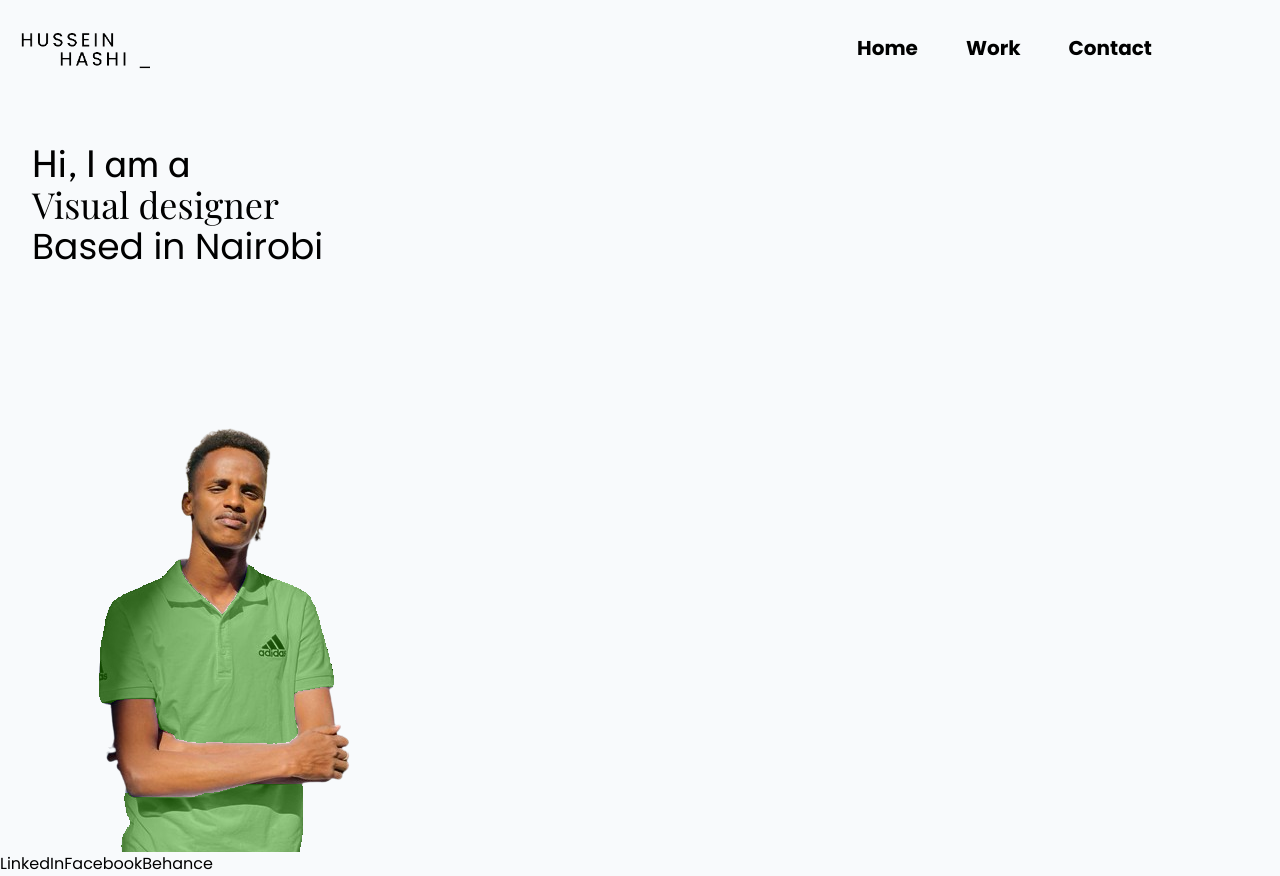
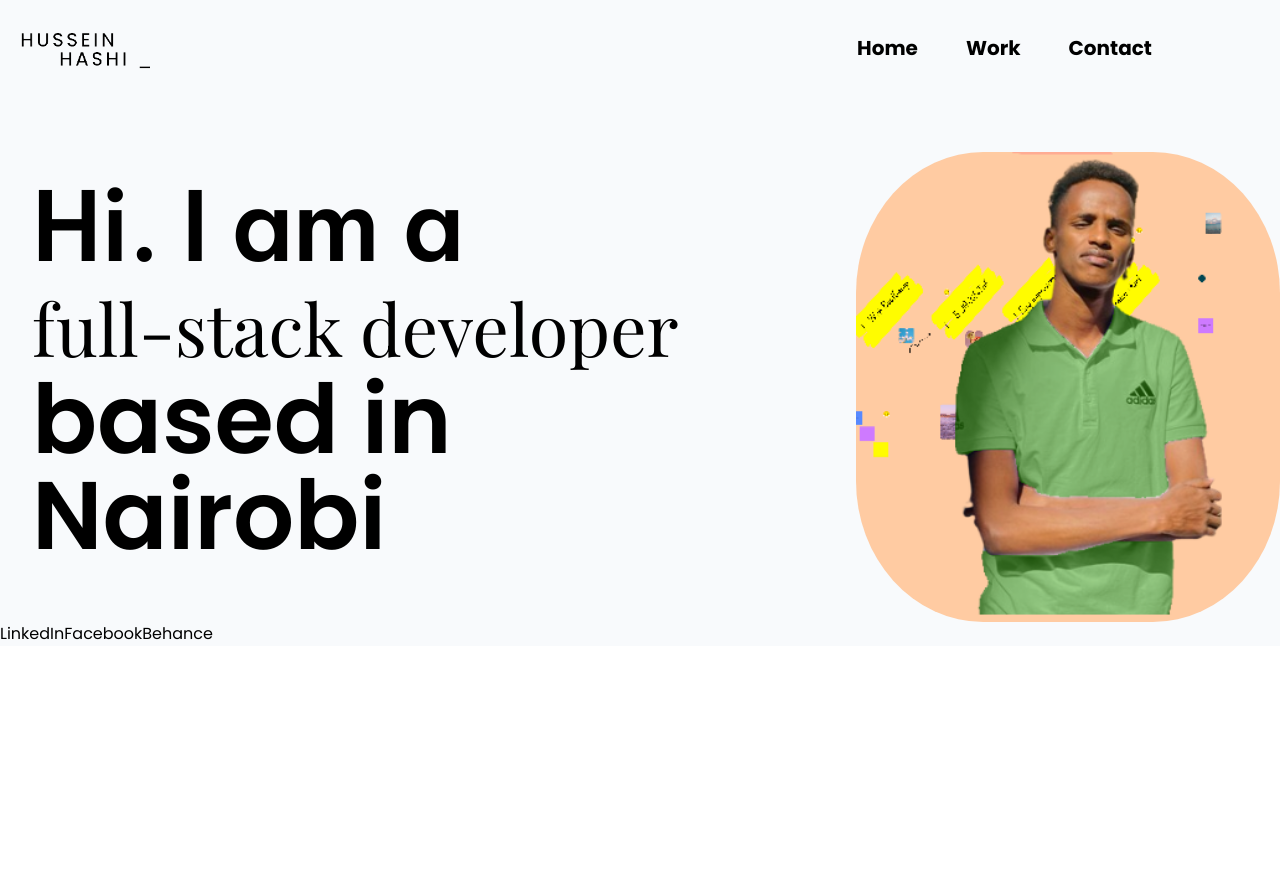
Before and after one commit to husush23/React-port, a React (Vite) app: page / in a window 1280 px wide. After the commit the page ends 800 px from the top, so only its background shows below. Built offline with nearby package versions, Linux system fonts and the light colour scheme; a web font is replaced by a local one.

Commit message:
More styles added

```diff
--- a/prettier.config.cjs
+++ b/prettier.config.cjs
@@ -1,4 +1,4 @@
-// prettier.config.js
+/* eslint-disable-next-line */
 module.exports = {
   plugins: ["prettier-plugin-tailwindcss"],
 };
--- a/src/ui/Hero.jsx
+++ b/src/ui/Hero.jsx
@@ -1,22 +1,29 @@
 function Hero() {
   return (
-    <div className='mx-auto mt-4'>
-      <div className='flex flex-col px-8 py-2'>
-        <h1 className='text-4xl font-beVietnamPro'>
-          Hi, I am a <br />
-          <span className='font-plairFairDisplay'>
-            Visual designer <br />
-          </span>
-          <span className='font-poppins'>Based in Nairobi</span>
-        </h1>
+    <>
+      <div className="mx-auto mt-4 space-y-4 sm:flex sm:items-center">
+        <div className="mb-4 flex flex-col px-8 py-2">
+          <h1 className="text-4xl sm:text-8xl">
+            <span className="font-beVietnamPro font-semibold">
+              Hi. I am a <br />
+            </span>
+            <span className="font-plairFairDisplay sm:text-7xl">
+              full-stack developer <br />
+            </span>
+            <span className="font-poppins font-semibold">based in Nairobi</span>
+          </h1>
+        </div>
+        <img
+          src="./hussein2.png"
+          className="mx-auto mt-4 w-10/12 rounded-[30%] sm:h-4/5 sm:w-4/12"
+        />
       </div>
-      <img src='./hussein.png' />
-      <div className='social'>
+      <div className="social">
         <a>LinkedIn</a>
         <a>Facebook</a>
         <a>Behance</a>
       </div>
-    </div>
+    </>
   );
 }
 
```
Also changed, not shown: public/hussein.png, public/hussein2.png (added).
